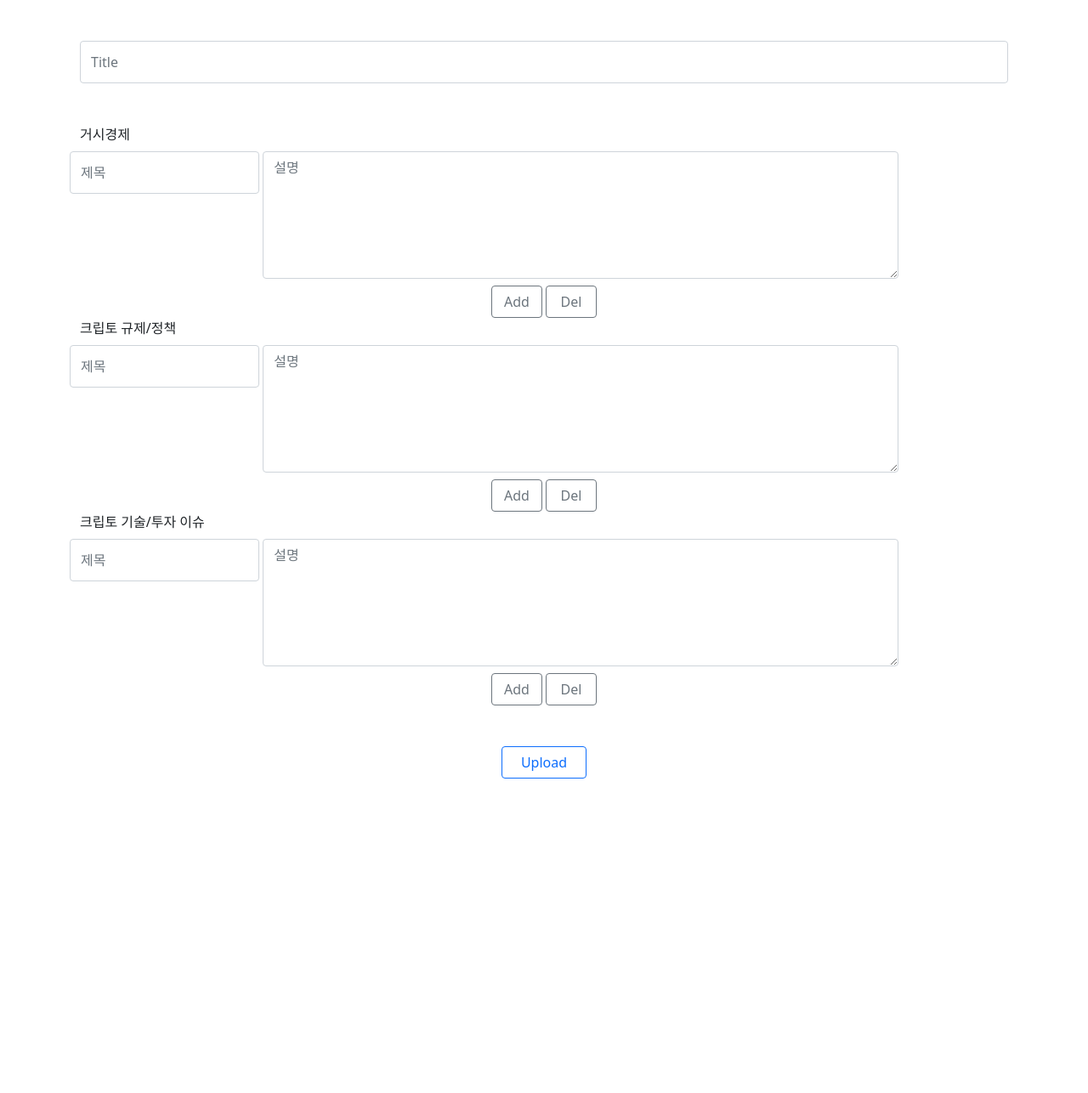
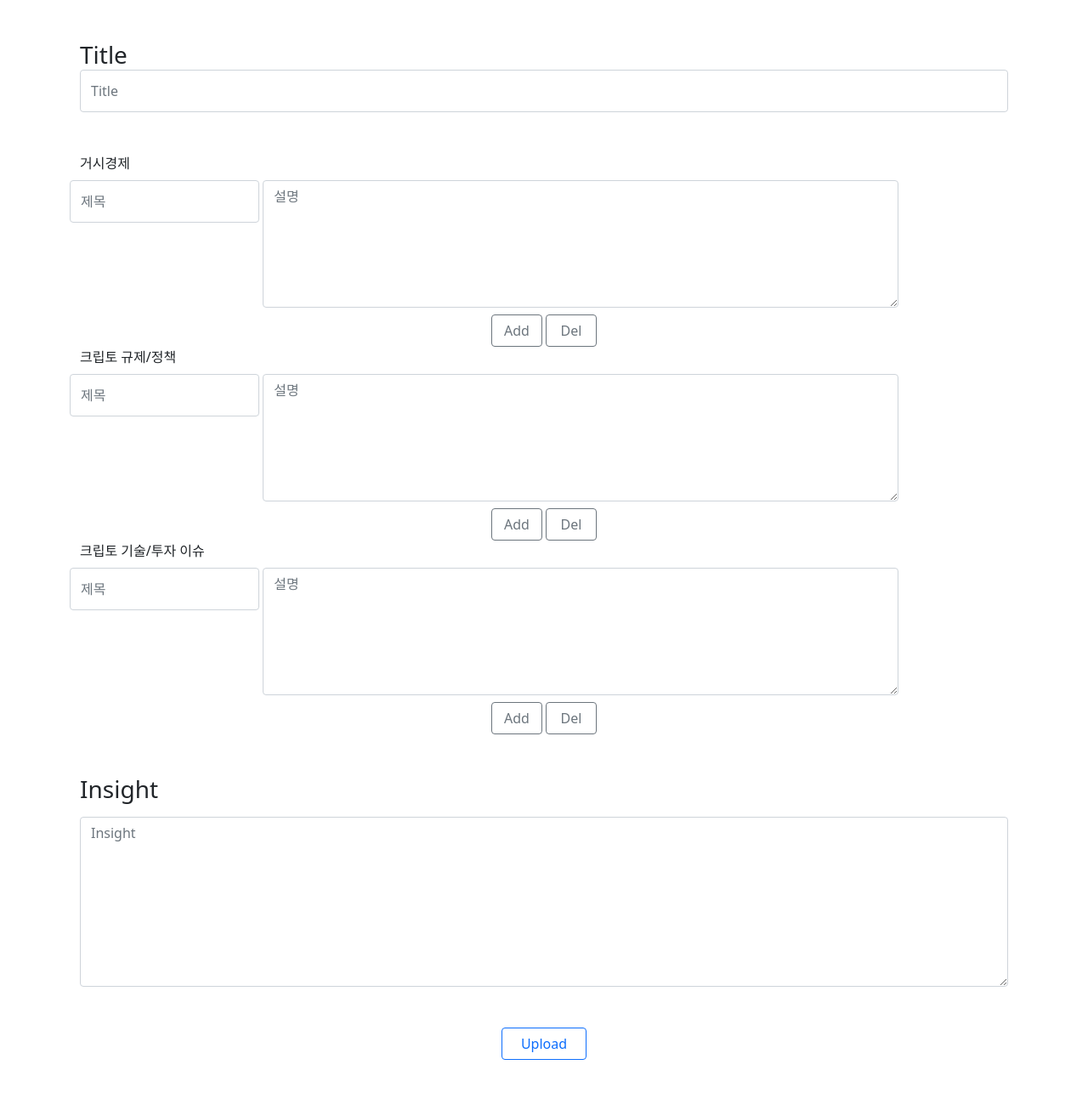
Before and after one commit to holyhansss/MOSAIC_FE, a React (Create React App) app: page /admin in a window 1280 px wide. Shown: the top 1286 px of the page at 85% size. Before the commit the page ends 964 px from the top, so only its background shows below. Built offline with nearby package versions, Linux system fonts and the light colour scheme; no server answers.

Commit message:
업로드시 Spinner 추가

```diff
--- a/src/pages/Admin.js
+++ b/src/pages/Admin.js
@@ -1,13 +1,13 @@
 import React, { useState, useEffect, useRef} from "react";
 
 // react bootstrap
-import { Container, Row } from "react-bootstrap";
+import { Container, Row, Spinner } from "react-bootstrap";
 import { Form, Button } from "react-bootstrap";
 import { getFirestore, collection, addDoc } from "firebase/firestore";
 
 // components
 import AdminTopicUploadForm from "../components/AdmimBox/AdmimBox";
-import { reload } from "firebase/auth";
+
 
 const Admin = () => {
 
@@ -18,7 +18,8 @@ const Admin = () => {
 
     // contents
     const [title, setTitle] = useState('');
-
+    const [insight, setInsight] = useState('');
+    const [loading, setLoading] = useState('');
 
     const submitContent = async () => {
         const time = Date;
@@ -26,25 +27,34 @@ const Admin = () => {
             title: title,
             date: time.now(),
             writer: "Mosaic",
+            insight: insight,
         });
 
         await childRef1.current.uploadtoDatabase(docRef.id);
         await childRef2.current.uploadtoDatabase(docRef.id);
         await childRef3.current.uploadtoDatabase(docRef.id);
 
-        alert("uploaded to database!!");
-        window.location.reload();
+        setTimeout(() => {
+            alert("uploaded to database!!")
+            setLoading(false);
+            window.location.reload();
+        }, 2000);
     }
     const handleOnChangeTitle = (value) => {
         setTitle(value);
     }
+    const handleOnChangeInsight = (value) => {
+        setInsight(value);
+    }
 
     return (
         <Container>
-            <Container className="my-5">
+
+            <Container className="my-5 h3">
+                Title
                 <Form.Control
                     key={"title"}
-                    className='me-1 col-3'
+                    className=''
                     type=''
                     placeholder='Title'
                     style={{
@@ -59,6 +69,22 @@ const Admin = () => {
             <AdminTopicUploadForm ref={childRef1} title="거시경제" firebaseCollectionName="weekly_report" firebaseSubCollectionName="macroeconomic" db={db}/>
             <AdminTopicUploadForm ref={childRef2} title="크립토 규제/정책" firebaseCollectionName="weekly_report" firebaseSubCollectionName="policy" db={db}/>
             <AdminTopicUploadForm ref={childRef3} title="크립토 기술/투자 이슈" firebaseCollectionName="weekly_report" firebaseSubCollectionName="investment" db={db}/>
+            <Container className="mt-5 align-item-center h3">
+                Insight
+                <Form.Control
+                    key={"insight"}
+                    className="mt-3"
+                    type=''
+                    as='textarea'
+                    placeholder='Insight'
+                    onChange={(e) => {
+                        handleOnChangeInsight(e.target.value)
+                    }}
+                    style={{
+                        // width: '67%',
+                        height: '200px'
+                    }}/>
+            </Container>
             <Row className="justify-content-md-center my-5">
                 <Button
                     variant='outline-primary'
@@ -66,10 +92,17 @@ const Admin = () => {
                         width: '100px',
                     }}
                     onClick={() => {
+                        setLoading(true);
                         submitContent();
                     }}>
                     Upload
                 </Button>
+                {loading === true
+                    ? <Spinner className="ms-2" animation="border" role="status">
+                            <span className="visually-hidden">Loading...</span>
+                        </Spinner>
+                    : <div></div>
+                }
 
             </Row>
         </Container>
```
